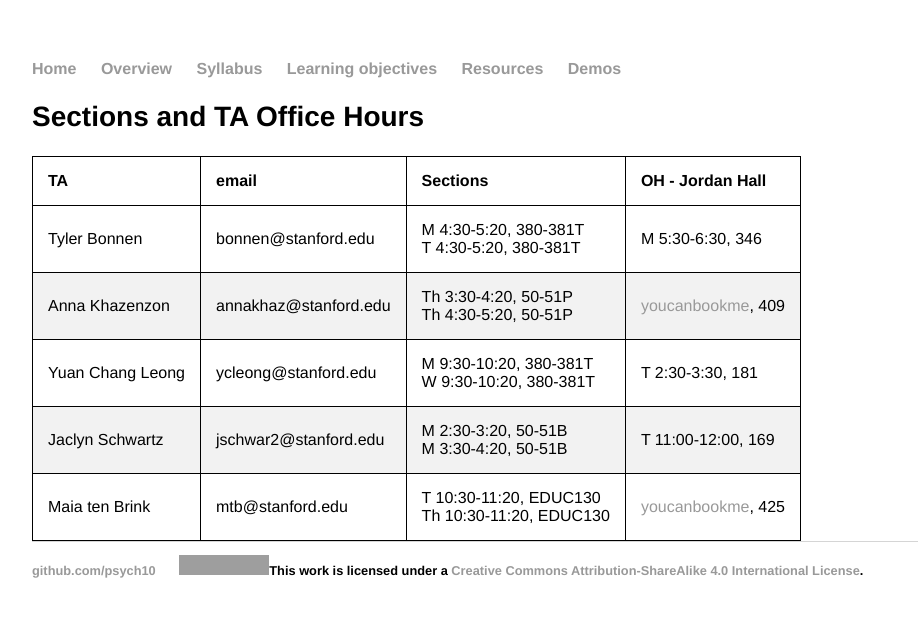
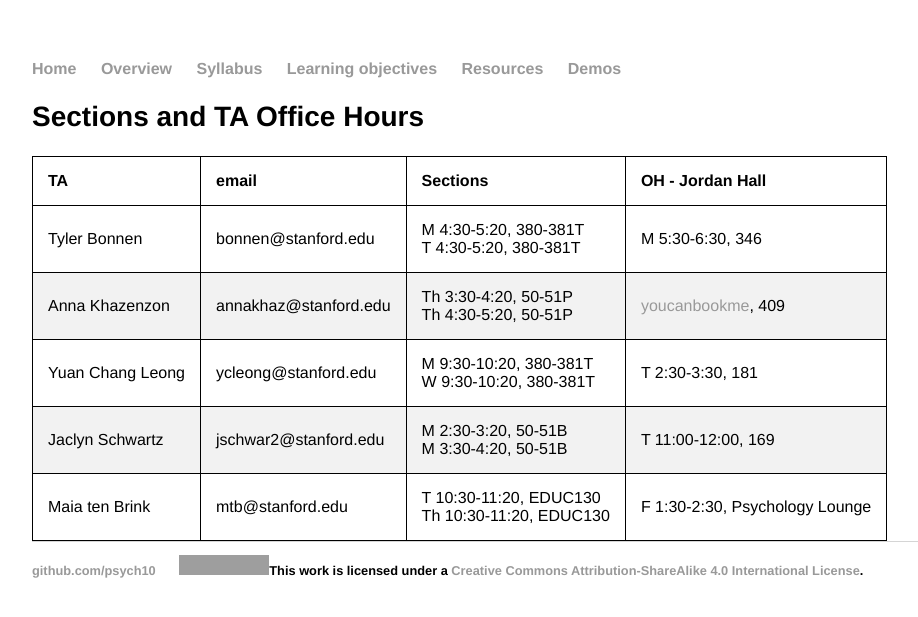
Before and after one commit to stats60/stats60.github.io, a Jekyll site: the page built from sections_oh/index.md, in a window 1280 px wide. Shown: the top 617 px of the page, without its empty margins (160-1078 px from the left). Built offline with Jekyll 4.4.1, drawn with Linux system fonts in a browser that asks for light colours; our own code applies the rules of GitHub Pages for plain Markdown files; grey boxes are pictures that could not be loaded.

Commit message:
Maia OH updated

```diff
--- a/sections_oh/index.md
+++ b/sections_oh/index.md
@@ -10,4 +10,4 @@ title: Psych 10: Sections and OH
 | Anna Khazenzon|annakhaz@stanford.edu|Th 3:30-4:20, 50-51P<br>Th 4:30-5:20, 50-51P|[youcanbookme](https://annakhazenzon.youcanbook.me), 409|
 | Yuan Chang Leong|ycleong@stanford.edu|M 9:30-10:20, 380-381T<br>W 9:30-10:20, 380-381T|T 2:30-3:30, 181|
 | Jaclyn Schwartz|jschwar2@stanford.edu|M 2:30-3:20, 50-51B<br>M 3:30-4:20, 50-51B|T 11:00-12:00, 169|
-| Maia ten Brink|mtb@stanford.edu|T 10:30-11:20, EDUC130<br>Th 10:30-11:20, EDUC130|[youcanbookme](https://maiatenbrink.youcanbook.me/), 425|
+| Maia ten Brink|mtb@stanford.edu|T 10:30-11:20, EDUC130<br>Th 10:30-11:20, EDUC130|F 1:30-2:30, Psychology Lounge|
```
